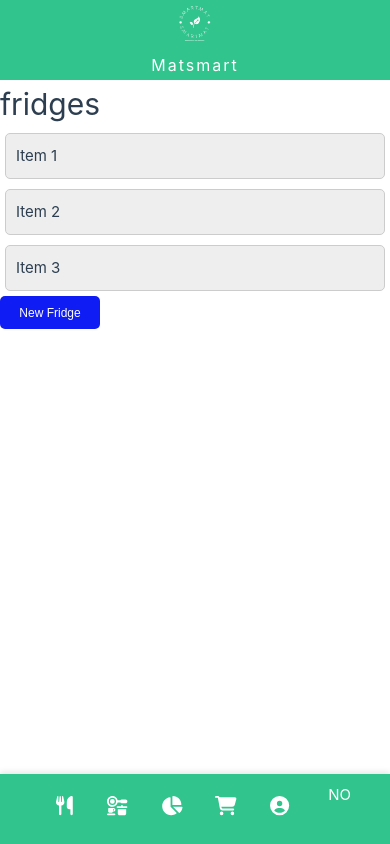
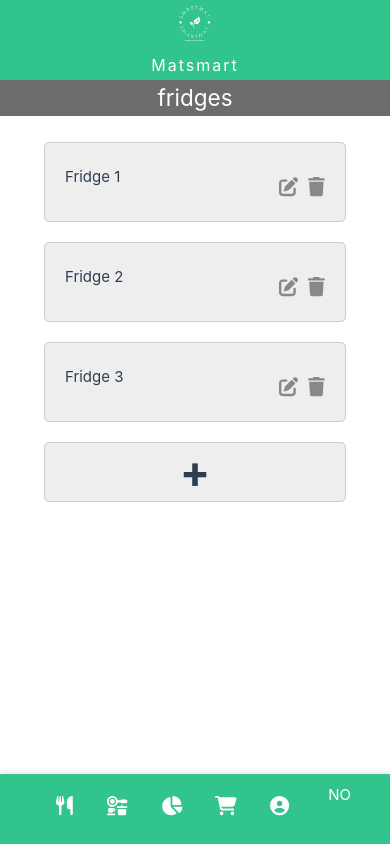
Before and after one commit to TrymNOHG/smartfood, a Vue app in the folder frontend/: page /fridge in a window 390 px wide. Built offline with nearby package versions, Linux system fonts and the light colour scheme.

Commit message:
feat: popupp added

```diff
--- a/frontend/src/components/FridgeComponent.vue
+++ b/frontend/src/components/FridgeComponent.vue
@@ -1,19 +1,145 @@
 <template>
-  <h1>{{ $t('fridges') }}</h1>
-  <list :items="['Item 1', 'Item 2', 'Item 3']"/>
-  <basic-button :button-text="'New Fridge'"/>
+  <div class="container">
+    <list :items="fridgeList"  class="listing"/>
+    <div @click="changeModal()" class="container_button">+</div>
+  </div>
+
+  <div v-if="showModal" class="modal">
+    <div class="modal-content">
+      <h3>Add New Fridge</h3>
+      <form submit="submit">
+        <label>What is the name of your new Fridge?</label>
+        <basic-input type="text" v-model="newFridgeName"/><br>
+        <basic-button :button-text="'Add Fridge'" type="submit"/>
+        <span class="close" @click="changeModal()">X</span>
+      </form>
+    </div>
+  </div>
 </template>
 
 <script>
 import List from "@/components/basic-components/listingComponent.vue";
+import BasicInput from "@/components/basic-components/BasicInput.vue";
 import BasicButton from "@/components/basic-components/BasicButton.vue";
 
 export default {
-  components: {BasicButton, List}
+  components: {BasicButton, BasicInput, List},
+
+  data() {
+    return {
+      fridgeList: ['Fridge 1', 'Fridge 2', 'Fridge 3'],
+      showModal: false,
+      newFridgeName: "",
+    }
+  },
+
+  methods: {
+    changeModal() {
+      this.showModal = this.showModal === false;
+    },
+  }
 
 };
 </script>
 
 <style>
 
+.listing {
+  margin-top: 5%;
+}
+
+.list li {
+margin: 5px;
+padding: 5px;
+list-style: none;
+background-color: #f0f0f0;
+}
+
+.container_button {
+text-align: center;
+height: 60px;
+background-color: #eee;
+border: 1px solid #ccc;
+border-radius: 5px;
+margin: 10px 5px;
+cursor: pointer;
+transition: all 0.2s ease-in-out;
+display: flex;
+justify-content: center;
+align-items: center;
+font-size: 3em;
+font-weight: bold;
+}
+
+.container_button:hover {
+box-shadow: 0 0 5px #ccc;
+transform: scale(1.02);
+}
+
+h3 {
+font-weight: bold;
+}
+
+.modal {
+flex-direction: column;
+position: fixed;
+left: 50%;
+top: 50%;
+background-color: #fff;
+box-shadow: 0 0 10px rgba(0, 0, 0, 0.5);
+padding: 20px;
+border-radius: 5px;
+z-index: 100;
+display: flex;
+transform: translate(-50%, -50%);
+width: 60%;
+max-width: 500px;
+}
+.modal-content {
+flex-grow: 1;
+overflow-y: auto;
+}
+
+
+.close {
+  position: absolute;
+  top: -25px;
+  right: 2px;
+  font-size: 1.5em;
+  font-weight: bold;
+  color: #ccc;
+  cursor: pointer;
+  transition: all 0.2s ease-in-out;
+  width: 30px;
+  height: 30px;
+  display: flex;
+  justify-content: center;
+  align-items: center;
+  border-radius: 50%;
+}
+
+label {
+  margin-top: 5%;
+}
+
+.close:hover{
+  background-color: lightgray;
+  color: black;
+  transform: scale(1.1);
+}
+
+form {
+  display: flex;
+  flex-direction: column;
+}
+
+input, textarea {
+  margin-bottom: 10px;
+  padding: 5px;
+}
+
+.modal button {
+  align-self: center;
+}
+
 </style>
--- a/frontend/src/components/LoginComponent.vue
+++ b/frontend/src/components/LoginComponent.vue
@@ -203,7 +203,7 @@
   color: white;
 }
 
-@media screen and (max-width: 500px) {
+@media screen and (max-width: 800px) {
   .wrapper .form-box {
     padding: 20px;
   }
--- a/frontend/src/components/basic-components/listingComponent.vue
+++ b/frontend/src/components/basic-components/listingComponent.vue
@@ -1,18 +1,39 @@
 <template>
   <div class="list">
-    <div v-for="(item, index) in items" :key="index" class="item">
-      {{ item }}
+    <div v-for="(item, index) in items" :key="index" class="item" @click="onItemClick">
+      <span class="item-text">{{ item }}</span>
+      <div class="icons">
+        <font-awesome-icon icon="fa-solid fa-pen-to-square" @click="onEditClick" class="icon edit-icon" />
+        <font-awesome-icon icon="fa-solid fa-trash" @click="onDeleteClick" class="icon delete-icon" />
+      </div>
     </div>
   </div>
 </template>
 
 <script>
+import { FontAwesomeIcon } from "@fortawesome/vue-fontawesome";
+
 export default {
   name: "List",
+  components: { FontAwesomeIcon },
   props: {
     items: {
       type: Array,
       required: true,
+    },
+  },
+  methods: {
+    onItemClick() {
+      console.log("Item clicked");
+      // Add your code to handle the click event here
+    },
+    onEditClick() {
+      console.log("Edit clicked");
+      // Add your code to handle the edit click event here
+    },
+    onDeleteClick() {
+      console.log("Delete clicked");
+      // Add your code to handle the delete click event here
     },
   },
 };
@@ -25,10 +46,75 @@
 }
 
 .item {
+  height: 60px;
   background-color: #eee;
   border: 1px solid #ccc;
   border-radius: 5px;
-  margin: 5px;
+  margin: 10px 5px;
   padding: 10px;
+  cursor: pointer;
+  transition: all 0.2s ease-in-out;
+  position: relative;
+  display: flex;
+  justify-content: space-between;
+  align-items: center;
 }
+
+.item:hover {
+  box-shadow: 0 0 5px #ccc;
+  transform: scale(1.02);
+}
+
+.item-text {
+  flex-grow: 1;
+}
+
+.icons {
+  display: flex;
+  align-items: center;
+}
+
+.edit-icon {
+  font-size: 1.2rem;
+  cursor: pointer;
+  margin-right: 10px;
+  color: #888;
+  transition: color 0.2s ease-in-out;
+}
+
+.edit-icon:hover {
+  color: #000;
+}
+
+.delete-icon {
+  font-size: 1.2rem;
+  cursor: pointer;
+  color: #888;
+  transition: color 0.2s ease-in-out;
+}
+
+.delete-icon:hover {
+  color: #f00;
+}
+
+@media only screen and (max-width: 600px) {
+  .item {
+    height: 80px;
+    padding: 20px;
+  }
+
+  .item:hover {
+    box-shadow: none;
+    transform: none;
+  }
+
+  .item-text {
+    margin-bottom: 10px;
+  }
+
+  .icons {
+    margin-top: 10px;
+  }
+}
+
 </style>
--- a/frontend/src/services/FridgeServices.js
+++ b/frontend/src/services/FridgeServices.js
@@ -10,3 +10,7 @@
         }
     });
 }
+
+export const getFridgeById = async(fridgeID) => {
+    return await axios.get(`${BASE_LISTING_URL}/user/load?fridgeID=${fridgeID}}`);
+}
--- a/frontend/src/views/FridgeView.vue
+++ b/frontend/src/views/FridgeView.vue
@@ -1,7 +1,9 @@
 <template>
-
-    <div class="wrapper">
-      <fridge-component/>
+  <h2>{{ $t('fridges') }}</h2>
+  <div class="wrapper">
+      <div class="fridgeList">
+        <fridge-component/>
+      </div>
     </div>
 
   </template>
@@ -13,3 +15,38 @@
   components: {FridgeComponent}
 }
 </script>
+
+<style>
+
+template {
+  display: flex;
+  flex-direction: column;
+  align-items: center;
+}
+
+h2 {
+  background-color: #6C6C6C;
+  color: white;
+  text-align: center;
+}
+
+.wrapper {
+  display: grid;
+  grid-template-columns: 25% 50% 25%;
+}
+
+.fridgeList {
+  display: flex;
+  grid-column: 2;
+  flex-direction: column;
+  align-items: stretch;
+  flex-wrap: nowrap;
+}
+
+@media only screen and (max-width: 600px) {
+  .wrapper{
+    grid-template-columns: 10% 80% 10%;
+  }
+}
+
+</style>
```
Also changed, not shown: frontend/src/main.js (+6 -2 lines).
